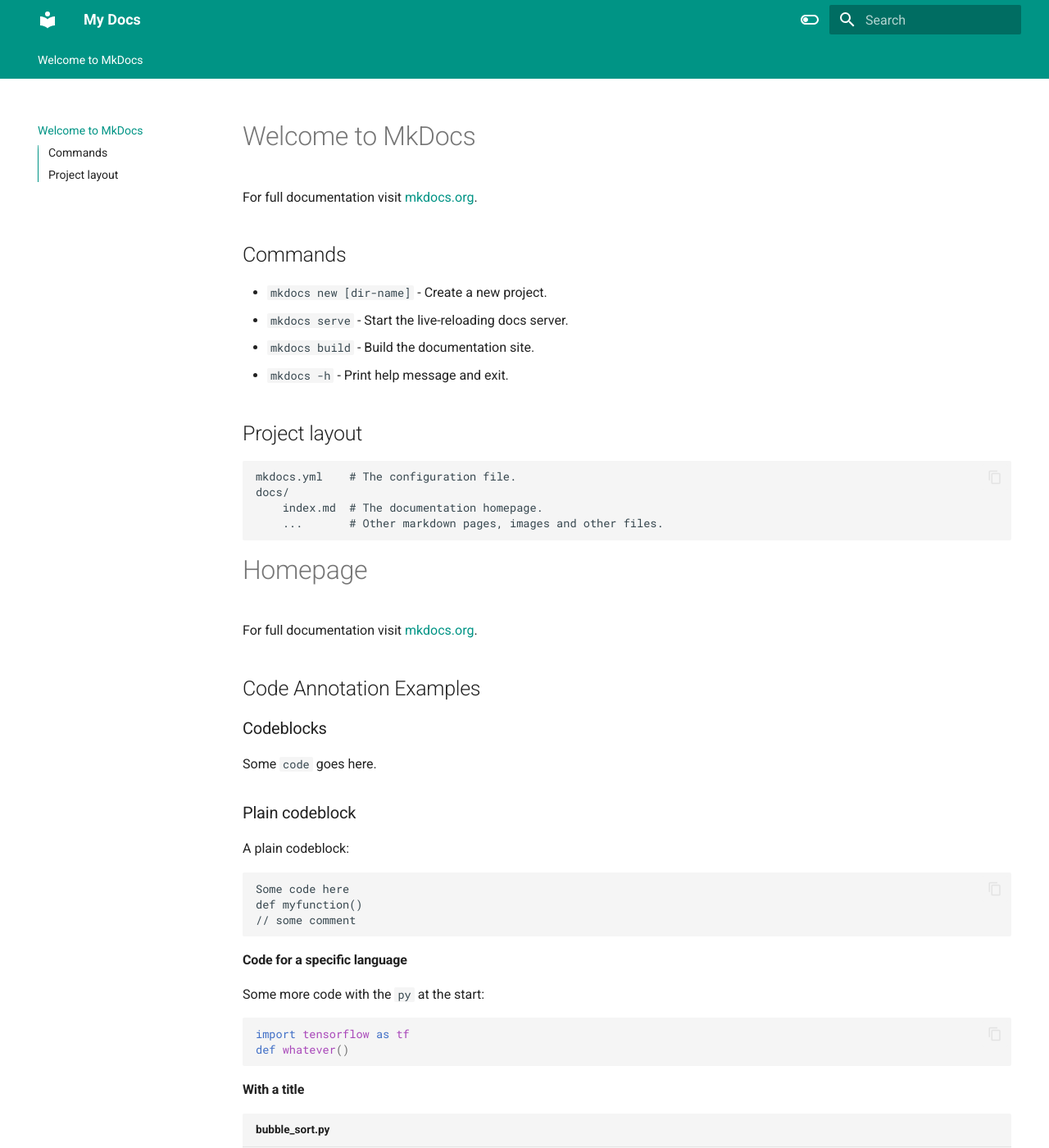
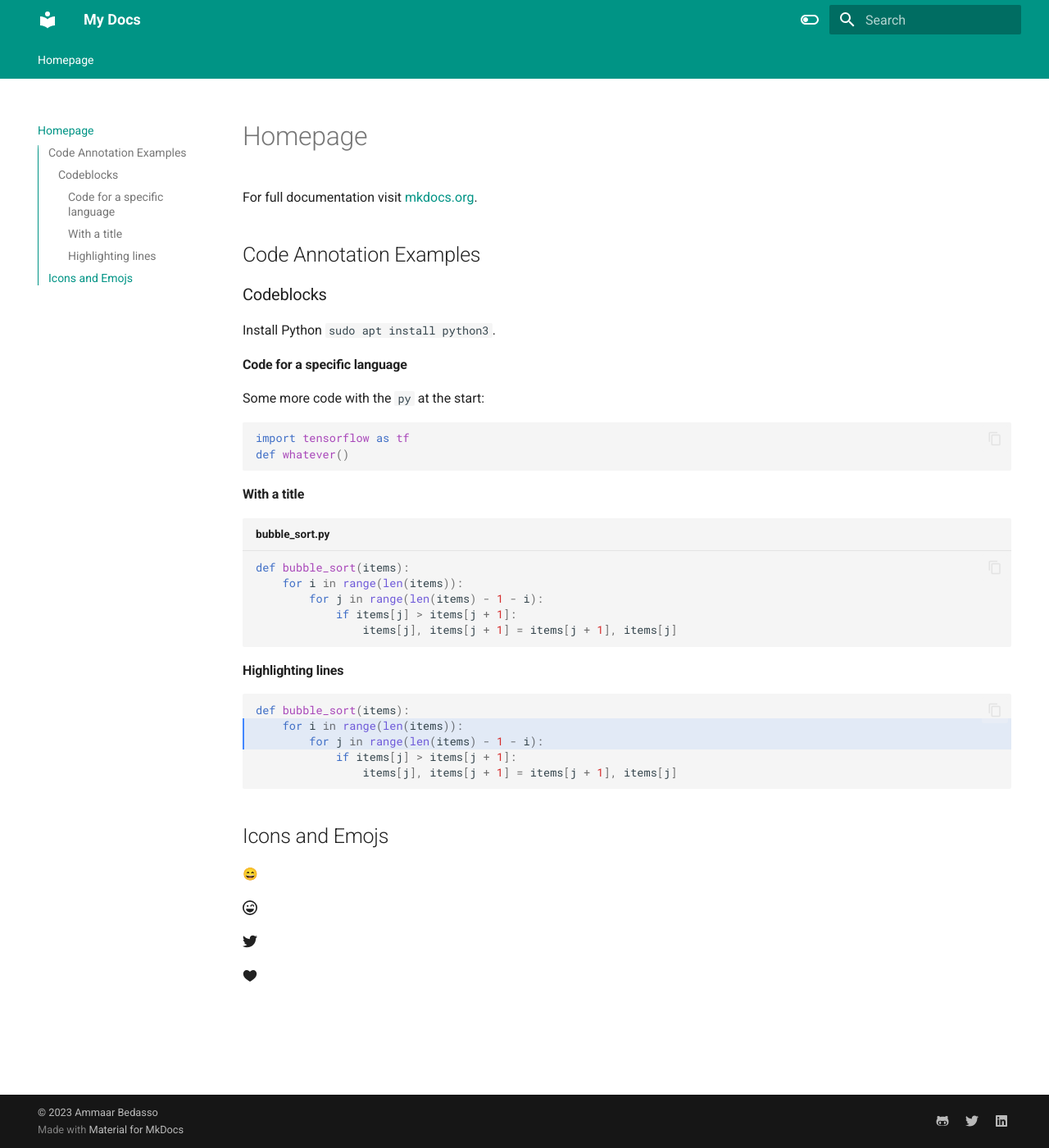
Before and after one commit to Ammaar-e/mkdocs, an MkDocs documentation site: the page built from docs/index.md, in a window 1280 px wide and 1400 px high. Shown: the whole window at 82% size. Built offline with MkDocs 1.6.1 and Material for MkDocs 9.7.7, drawn with Linux system fonts in a browser that asks for light colours; emoji names are drawn with the system emoji font; some of the changed text lies outside the part shown.

Commit message:
Update index.md

````diff
--- a/docs/index.md
+++ b/docs/index.md
@@ -1,21 +1,3 @@
-# Welcome to MkDocs
-
-For full documentation visit [mkdocs.org](https://www.mkdocs.org).
-
-## Commands
-
-* `mkdocs new [dir-name]` - Create a new project.
-* `mkdocs serve` - Start the live-reloading docs server.
-* `mkdocs build` - Build the documentation site.
-* `mkdocs -h` - Print help message and exit.
-
-## Project layout
-
-    mkdocs.yml    # The configuration file.
-    docs/
-        index.md  # The documentation homepage.
-        ...       # Other markdown pages, images and other files.
-
 # Homepage
 
 For full documentation visit [mkdocs.org](https://www.mkdocs.org).
@@ -24,17 +6,7 @@ For full documentation visit [mkdocs.org](https://www.mkdocs.org).
 
 ### Codeblocks
 
-Some `code` goes here.
-
-### Plain codeblock
-
-A plain codeblock:
-
-```
-Some code here
-def myfunction()
-// some comment
-```
+Install Python `sudo apt install python3`.
 
 #### Code for a specific language
 
@@ -48,16 +20,6 @@ def whatever()
 #### With a title
 
 ``` py title="bubble_sort.py"
-def bubble_sort(items):
-    for i in range(len(items)):
-        for j in range(len(items) - 1 - i):
-            if items[j] > items[j + 1]:
-                items[j], items[j + 1] = items[j + 1], items[j]
-```
-
-#### With line numbers
-
-``` py linenums="1"
 def bubble_sort(items):
     for i in range(len(items)):
         for j in range(len(items) - 1 - i):
````
